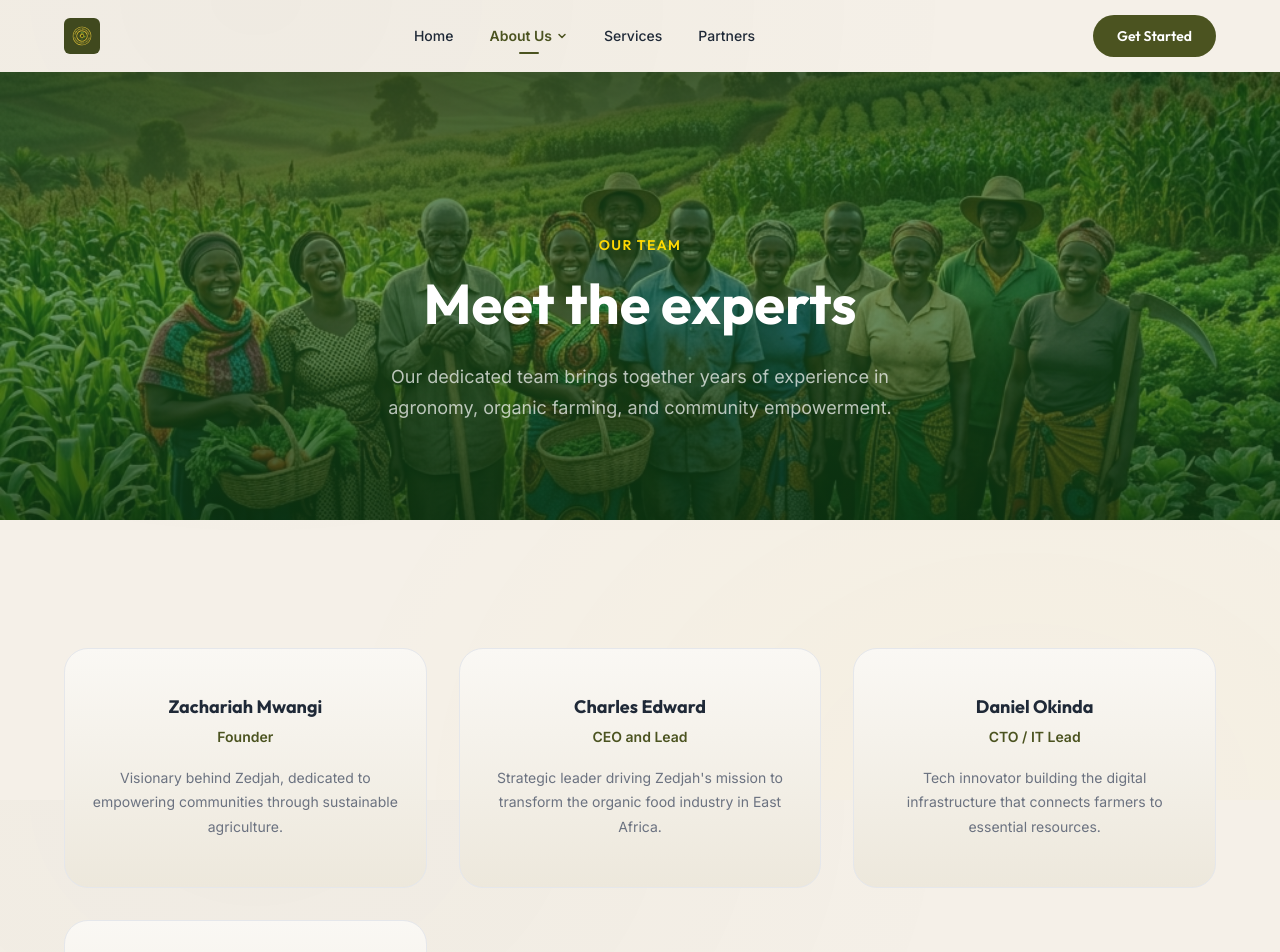
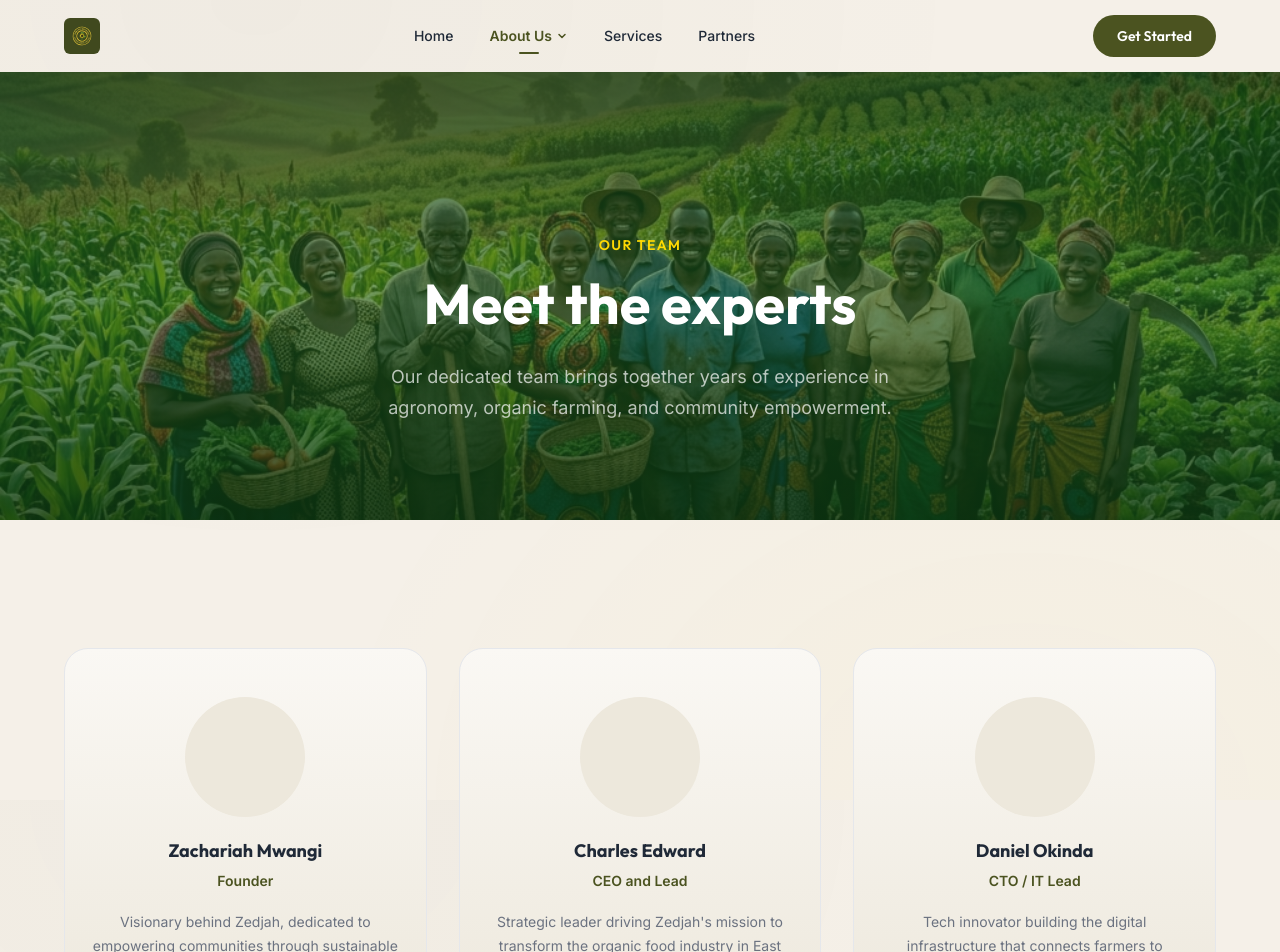
Before and after one commit to Zedjah-Organic-Crowd-Farms-Limited/Zedjah-Platform, a Next.js app: page /about/team in a window 1280 px wide. Shown: the top 952 px of the page. Built offline with nearby package versions, Linux system fonts and the light colour scheme.

Commit message:
feat: add placeholder avatar circles to team member cards

```diff
--- a/src/app/about/team/page.tsx
+++ b/src/app/about/team/page.tsx
@@ -32,6 +32,7 @@ export default function TeamPage() {
           <div className={styles.valuesGrid} style={{ gridTemplateColumns: "repeat(auto-fit, minmax(280px, 1fr))" }}>
             {TEAM_MEMBERS.map((member) => (
               <div key={member.name} className={styles.valueCard} style={{ textAlign: "center" }}>
+                <div style={{ width: "120px", height: "120px", borderRadius: "50%", background: "var(--color-surface-warm)", margin: "0 auto var(--space-md)" }}></div>
                 <h4>{member.name}</h4>
                 <p style={{ color: "var(--color-primary)", fontWeight: "600", marginBottom: "var(--space-sm)" }}>{member.role}</p>
                 <p style={{ fontSize: "var(--text-sm)" }}>{member.desc}</p>
```
